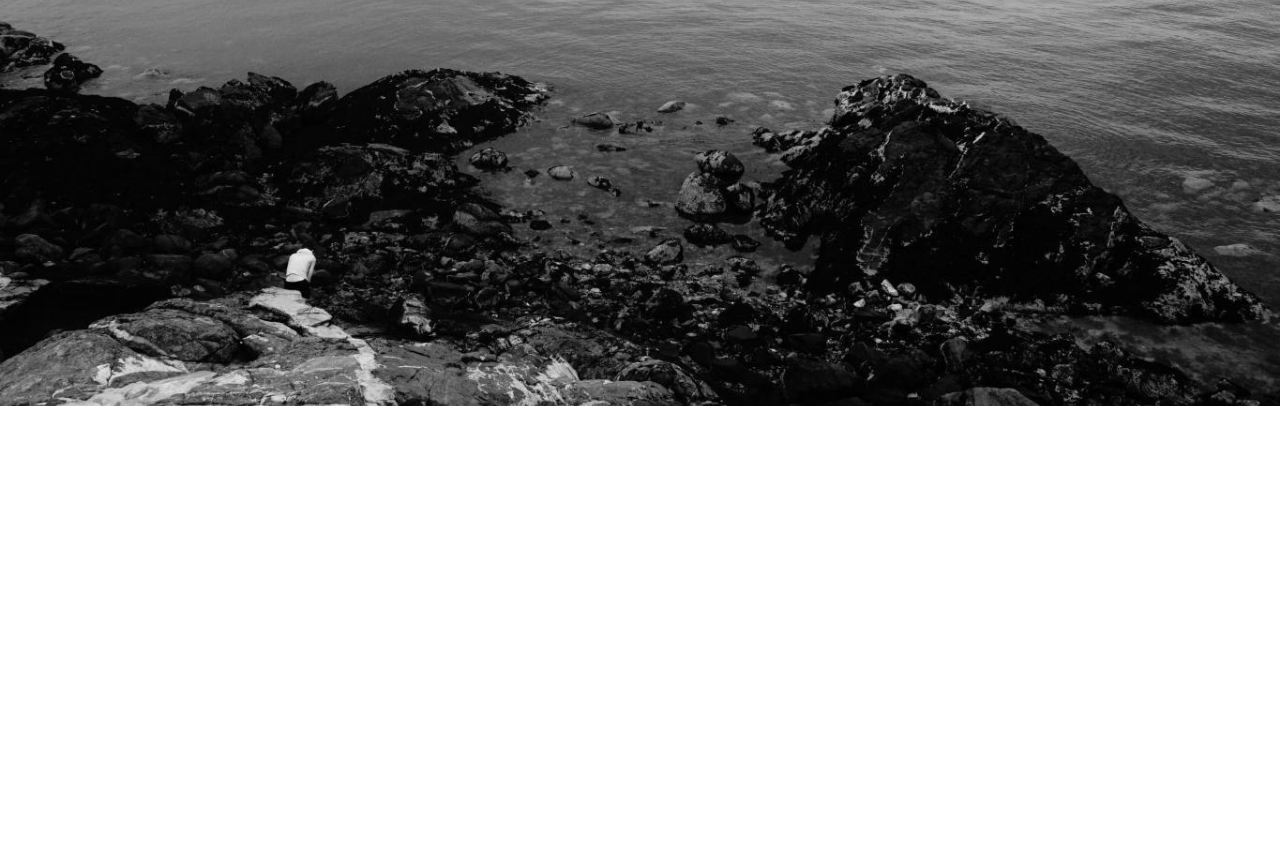
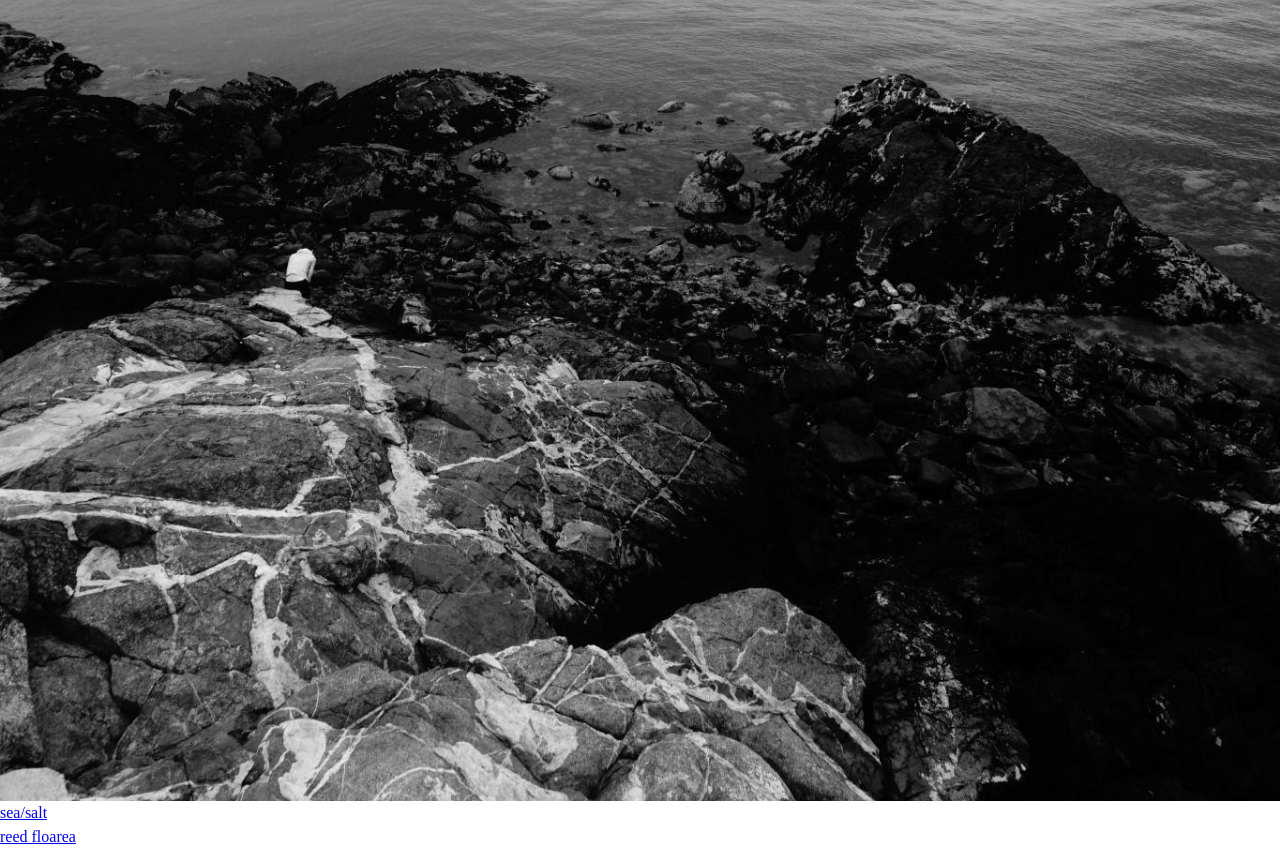
Before and after one commit to rfloarea/sea-salt, a plain HTML site: page index.html in a window 1280 px wide. Shown: the part 1119-1968 px from the top of the page. Drawn offline with Linux system fonts and the light colour scheme.

Commit message:
clean up index file

```diff
--- a/index.html
+++ b/index.html
@@ -7,12 +7,8 @@
   <link rel="stylesheet" href="style.css">
 </head>
 <body>
-  <main class="main-home-container">
-    <img src="sea-salt.jpg">
-    <div class="home-title-author-container">
-      <p class="top-left"><a href="toc.html">sea/salt</a></p>
-      <p class="top-right"><a href="about.html">reed floarea</a></p>
-    </div>
-  </main>
+  <img src="sea-salt.jpg">
+  <p><a href="toc.html">sea/salt</a></p>
+  <p><a href="about.html">reed floarea</a></p>
 </body>
 </html>
```
